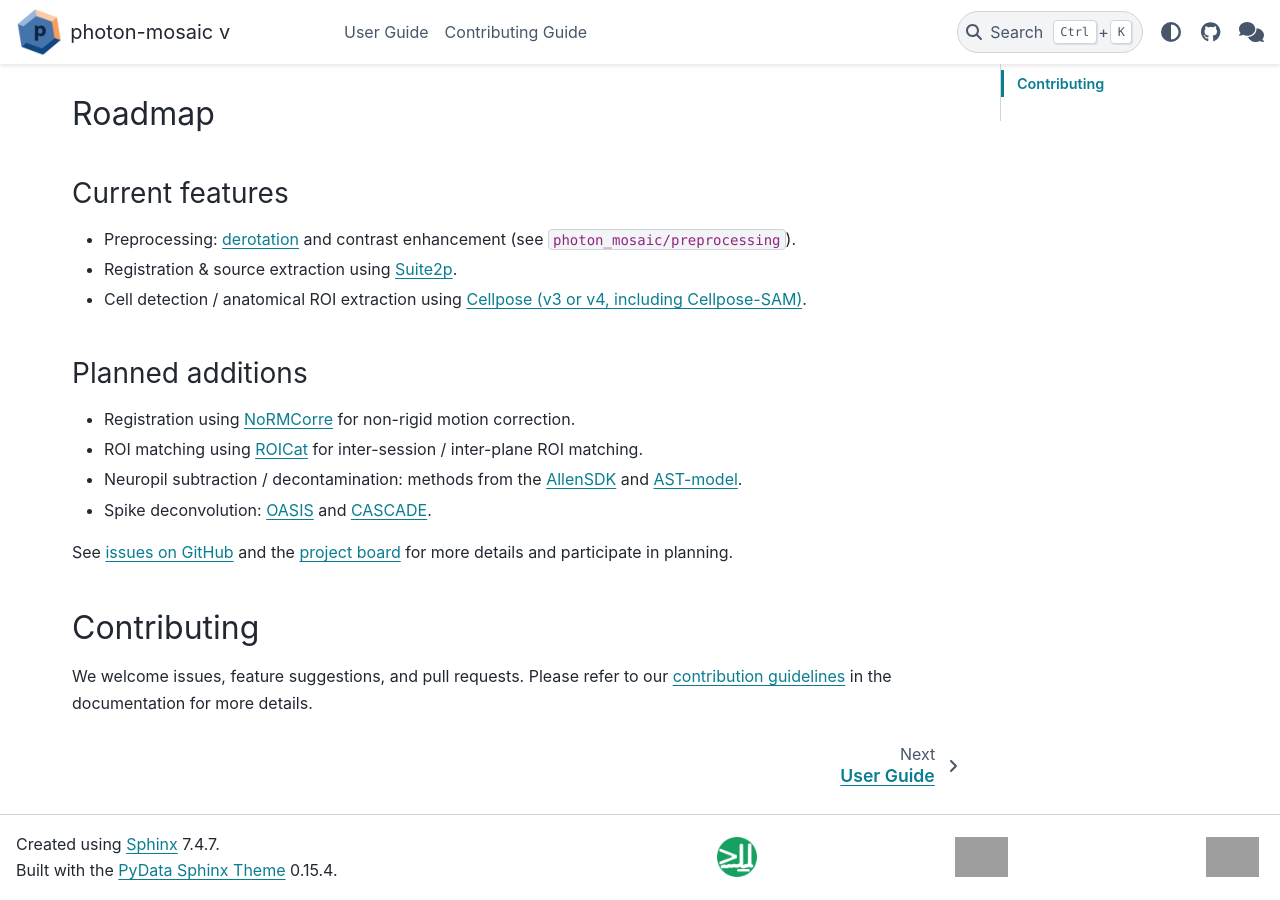
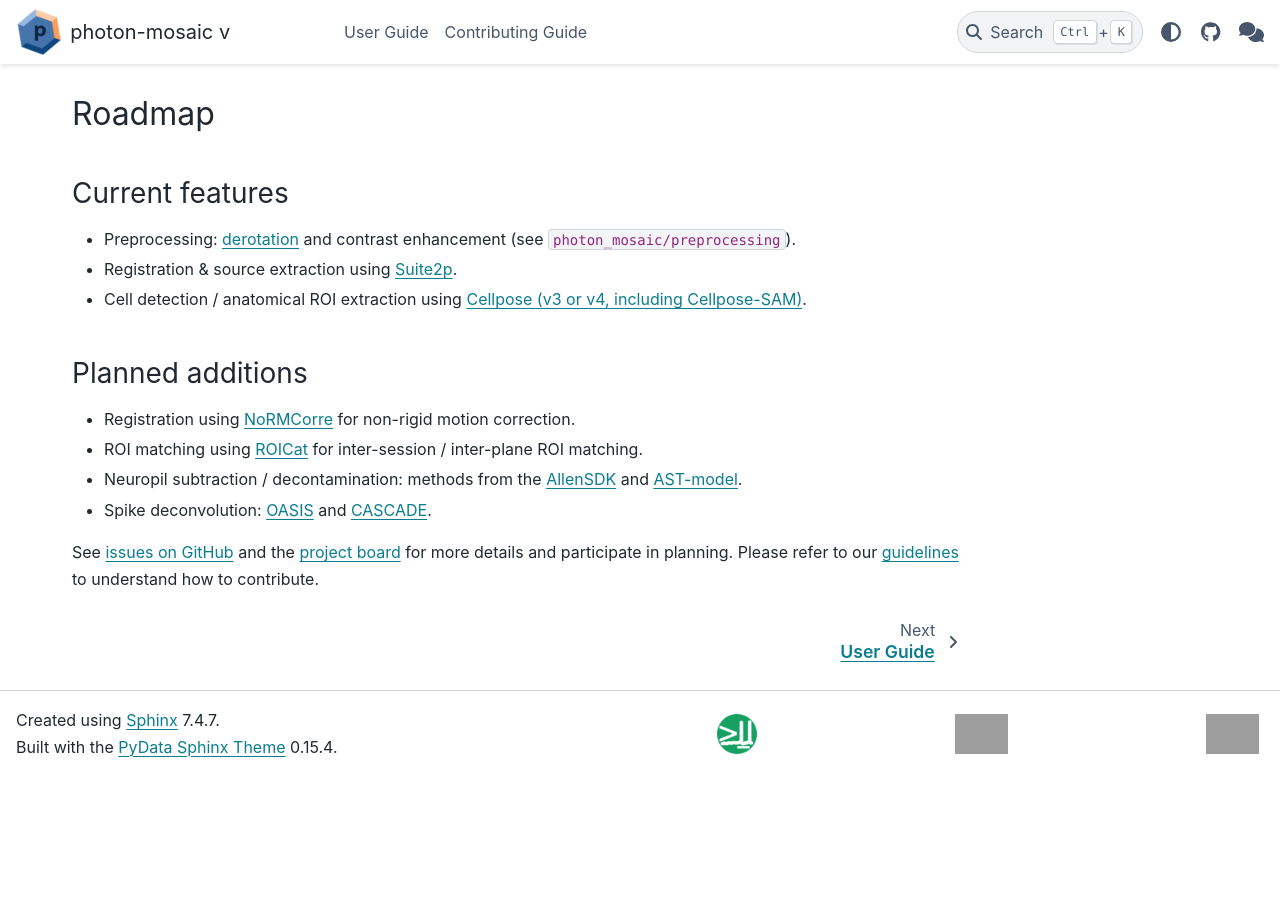
Before and after one commit to neuroinformatics-unit/photon-mosaic, a Sphinx documentation site: the page built from docs/source/index.md, in a window 1280 px wide and 900 px high, scrolled down 947 px. Built offline with Sphinx 7.4.7 and the PyData theme 0.15.4, drawn with Linux system fonts in a browser that asks for light colours; pages that are not in the unit, such as notebooks, are missing from menus; the version number could not be read and is left out; after the commit the page ends 1723 px from its top, so only the background shows below that; some of the changed text lies outside the part shown; grey boxes are pictures that could not be loaded.

Commit message:
Clean up contributions

````diff
--- a/README.md
+++ b/README.md
@@ -31,7 +31,7 @@ The goal of `photon-mosaic` is to provide a modular, extensible, and user-friend
 - Neuropil subtraction / decontamination: methods from the [AllenSDK](https://allensdk.readthedocs.io/en/latest/allensdk.brain_observatory.r_neuropil.html) and [AST-model](https://github.com/znamlab/2p-preprocess).
 - Spike deconvolution: [OASIS](https://github.com/j-friedrich/OASIS) and [CASCADE](https://github.com/HelmchenLabSoftware/Cascade).
 
-See [issues on GitHub](https://github.com/neuroinformatics-unit/photon-mosaic/issues) and the [project board](https://github.com/orgs/neuroinformatics-unit/projects/17) for more details and participate in planning.
+See [issues on GitHub](https://github.com/neuroinformatics-unit/photon-mosaic/issues) and the [project board](https://github.com/orgs/neuroinformatics-unit/projects/17) for more details and participate in planning. Please refer to our [guidelines](https://photon-mosaic.neuroinformatics.dev/contributing.html) to understand how to contribute.
 
 ## Installation
 
@@ -48,7 +48,3 @@ To install with developer tools (e.g., testing and linting):
 ```bash
 pip install 'photon-mosaic[dev]'
 ```
-
-## Contributing
-
-We welcome issues, feature suggestions, and pull requests. Please refer to our [contribution guidelines](https://photon-mosaic.neuroinformatics.dev/contributing.html) in the documentation for more details.
--- a/docs/source/index.md
+++ b/docs/source/index.md
@@ -10,12 +10,6 @@
 :end-before: '## Installation'
 ```
 
-## Contributing
-```{include} ../../README.md
-:start-after: '## Contributing'
-:end-after: 'details.'
-```
-
 ```{toctree}
 :maxdepth: 2
 :hidden:
````
Also changed, not shown: docs/source/user_guide/installation.md (+0 -1 lines).
